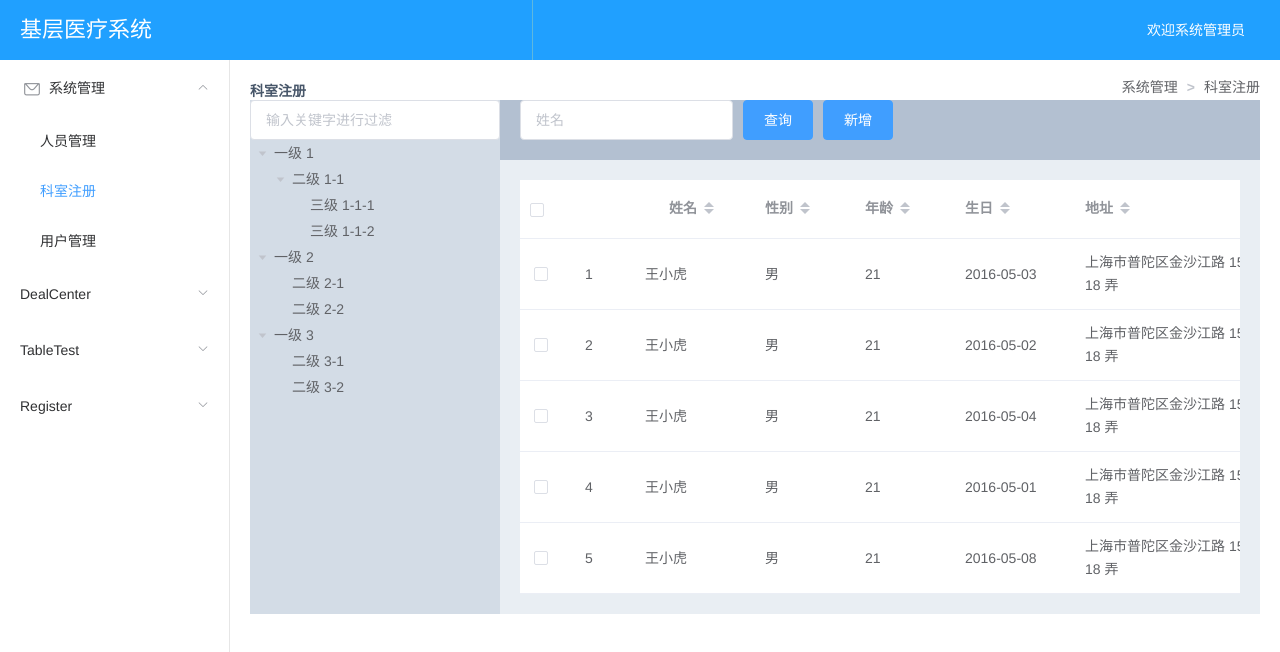
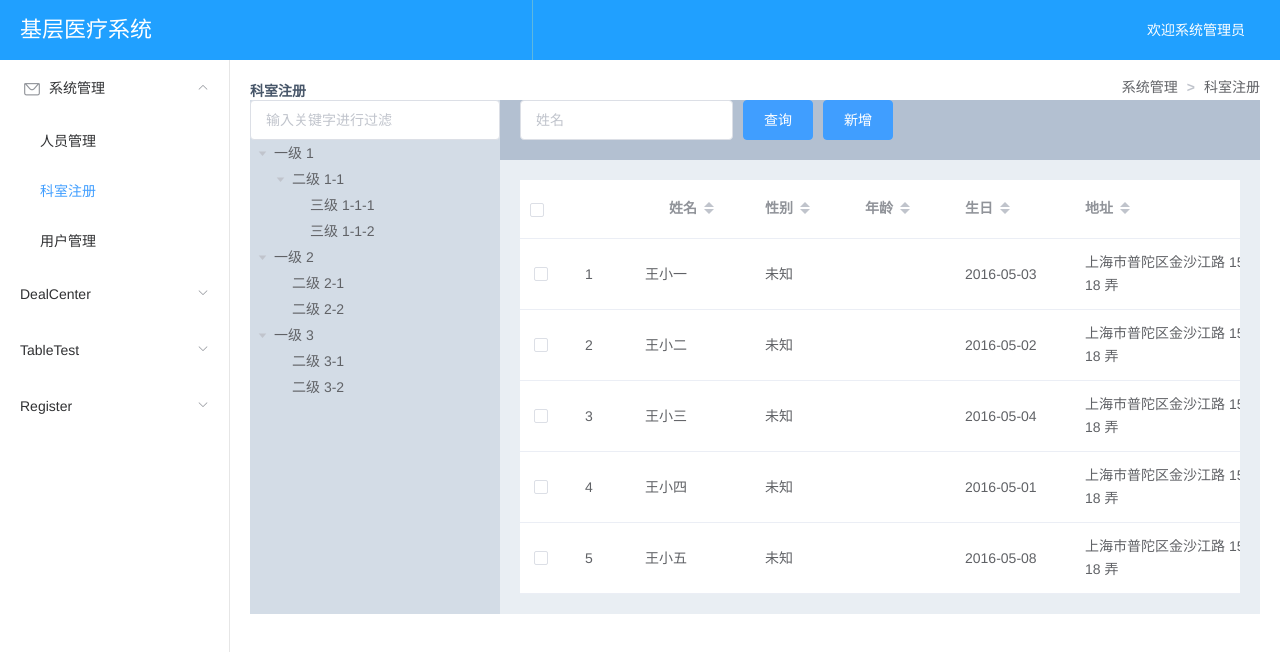
Before and after one commit to pangsonyo/vue-js.demo, a Vue app: page /#/table in a window 1280 px wide. Shown: the top 652 px of the page. Built offline with nearby package versions, Linux system fonts and the light colour scheme.

Commit message:
机构维护

```diff
--- a/src/views/Table.vue
+++ b/src/views/Table.vue
@@ -128,8 +128,7 @@
 <script>
 
   export default {
-
-    watch: {
+      watch: {
       filterText(val) {
         this.$refs.tree2.filter(val);
       }
@@ -179,8 +178,6 @@
         if (!value) return true;
         return data.label.indexOf(value) !== -1;
       }
-
-
     },
 
 
@@ -193,84 +190,19 @@
 
         filterText: '',
 
-        data2: [{
-          id: 1,
-          label: '一级 1',
-          children: [{
-            id: 4,
-            label: '二级 1-1',
-            children: [{
-              id: 9,
-              label: '三级 1-1-1'
-            }, {
-              id: 10,
-              label: '三级 1-1-2'
-            }]
-          }]
-        }, {
-          id: 2,
-          label: '一级 2',
-          children: [{
-            id: 5,
-            label: '二级 2-1'
-          }, {
-            id: 6,
-            label: '二级 2-2'
-          }]
-        }, {
-          id: 3,
-          label: '一级 3',
-          children: [{
-            id: 7,
-            label: '二级 3-1'
-          }, {
-            id: 8,
-            label: '二级 3-2'
-          }]
-        }],
+        data2: '', //树
 
-
-        tableData: [{
-          sex:1,
-          name: '王小虎',
-          age:21,
-          date: '2016-05-03',
-          address: '上海市普陀区金沙江路 1518 弄'
-        }, {
-          date: '2016-05-02',
-          sex:1,
-          name: '王小虎',
-          age:21,
-          address: '上海市普陀区金沙江路 1518 弄'
-        }, {
-          date: '2016-05-04',
-          sex:1,
-          name: '王小虎',
-          age:21,
-          address: '上海市普陀区金沙江路 1518 弄'
-        }, {
-          date: '2016-05-01',
-          sex:1,
-          name: '王小虎',
-          age:21,
-          address: '上海市普陀区金沙江路 1518 弄'
-        }, {
-          date: '2016-05-08',
-          sex:1,
-          name: '王小虎',
-          age:21,
-          address: '上海市普陀区金沙江路 1518 弄'
-        }],
+        tableData: "",  //列表
         total: 0,
         page: 1,
         listLoading: false,
         sels: [],//列表选中列
 
-        editFormVisible: false,//编辑界面是否显示
+        editFormVisible: true,//编辑界面是否显示
         editLoading: false,
         editFormRules: {
           name: [
-            { required: true, message: '请输入姓名', trigger: 'blur' }
+            {required: true, message: '请输入姓名', trigger: 'blur'}
           ]
         },
         //编辑界面数据
@@ -287,7 +219,7 @@
         addLoading: false,
         addFormRules: {
           name: [
-            { required: true, message: '请输入姓名', trigger: 'blur' }
+            {required: true, message: '请输入姓名', trigger: 'blur'}
           ]
         },
         //新增界面数据
@@ -300,10 +232,25 @@
         }
 
       }
-    }
+    },
+
+      created:function() {
+        this.$axios.get('static/list.json').then(res => {
+          console.log(res.data.result)
+          const _self = this;
+          _self.tableData = res.data.result;
+        })
+
+        this.$axios.get('static/tree.json').then(res => {
+          console.log(res.data.result)
+          const _self = this;
+          _self.data2 = res.data.result;
+        })
+
+      }
 
 
-  }
+    }
 
 </script>
 <style>
--- a/static/list.json
+++ b/static/list.json
@@ -1,26 +1,24 @@
 {
   "status":"0",
-  "result":[
-    {
-      "productId":"10001",
-      "productName":"科室注册",
-      "prodcutPrice":"2499",
-      "prodcutImg":"mi6.jpg",
-      "href":"#/dealCenter"
-    },
-    {
-      "productId":"10002",
-      "productName":"人员管理",
-      "prodcutPrice":"3999",
-      "prodcutImg":"note.jpg",
-      "href":"#/tableTest"
-    },
-    {
-      "productId":"10003",
-      "productName":"用户管理",
-      "prodcutPrice":"2499",
-      "prodcutImg":"mi6.jpg"
-    }
-
-    ]
+  "result":[{
+    "date": "2016-05-03",
+    "name": "王小一",
+    "address": "上海市普陀区金沙江路 1518 弄"
+  }, {
+    "date": "2016-05-02",
+    "name": "王小二",
+    "address": "上海市普陀区金沙江路 1518 弄"
+  }, {
+    "date": "2016-05-04",
+    "name": "王小三",
+    "address": "上海市普陀区金沙江路 1518 弄"
+  }, {
+    "date": "2016-05-01",
+    "name": "王小四",
+    "address": "上海市普陀区金沙江路 1518 弄"
+  }, {
+    "date": "2016-05-08",
+    "name": "王小五",
+    "address": "上海市普陀区金沙江路 1518 弄"
+  }]
 }
--- /dev/null
+++ b/static/tree.json
@@ -0,0 +1,38 @@
+{
+  "status":"0",
+  "result":[{
+    "id": "1",
+    "label": "一级 1",
+    "children": [{
+      "id": 4,
+      "label": "二级 1-1",
+      "children": [{
+        "id": 9,
+        "label": "三级 1-1-1"
+      }, {
+        "id": 10,
+        "label": "三级 1-1-2"
+      }]
+    }]
+  }, {
+    "id": 2,
+    "label": "一级 2",
+    "children": [{
+      "id": 5,
+      "label": "二级 2-1"
+    }, {
+      "id": 6,
+      "label": "二级 2-2"
+    }]
+  }, {
+    "id": 3,
+    "label": "一级 3",
+    "children": [{
+      "id": 7,
+      "label": "二级 3-1"
+    }, {
+      "id": 8,
+      "label": "二级 3-2"
+    }]
+  }]
+}
```
